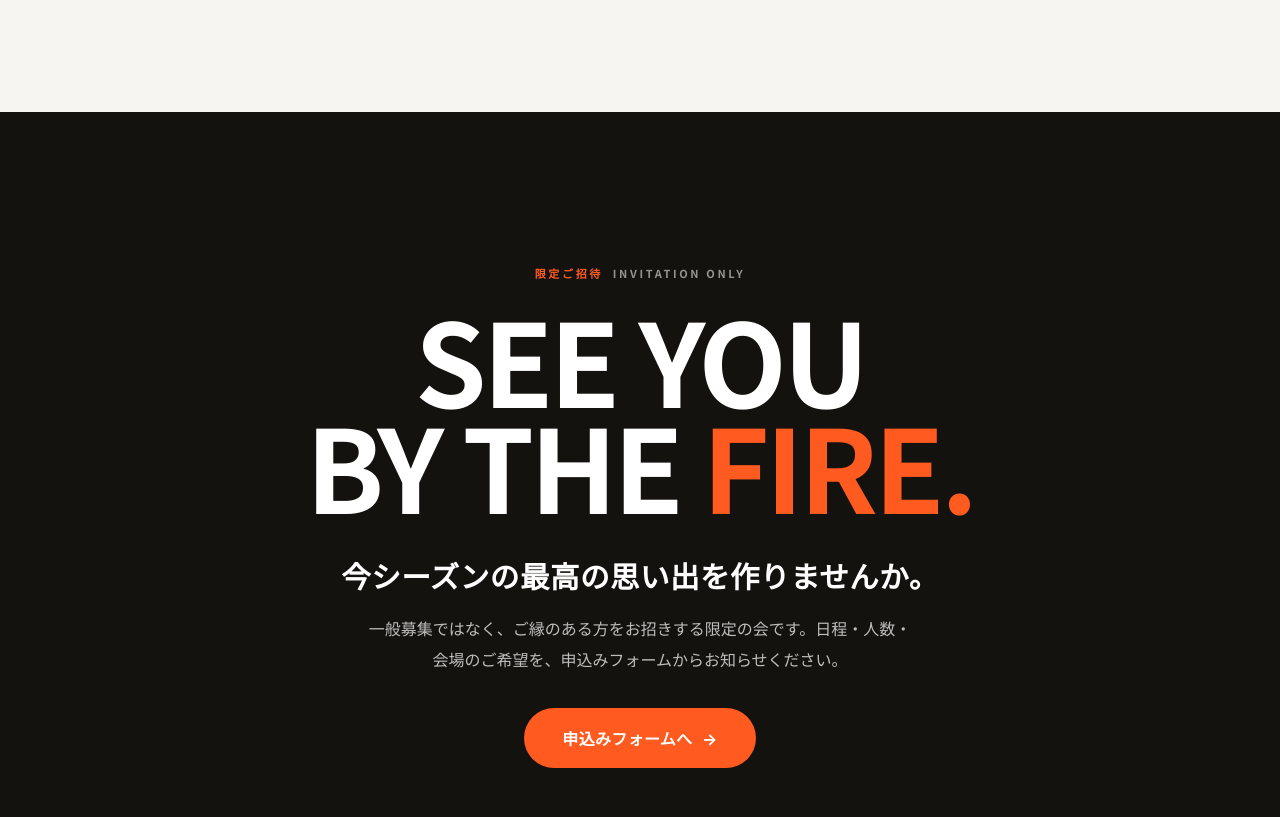
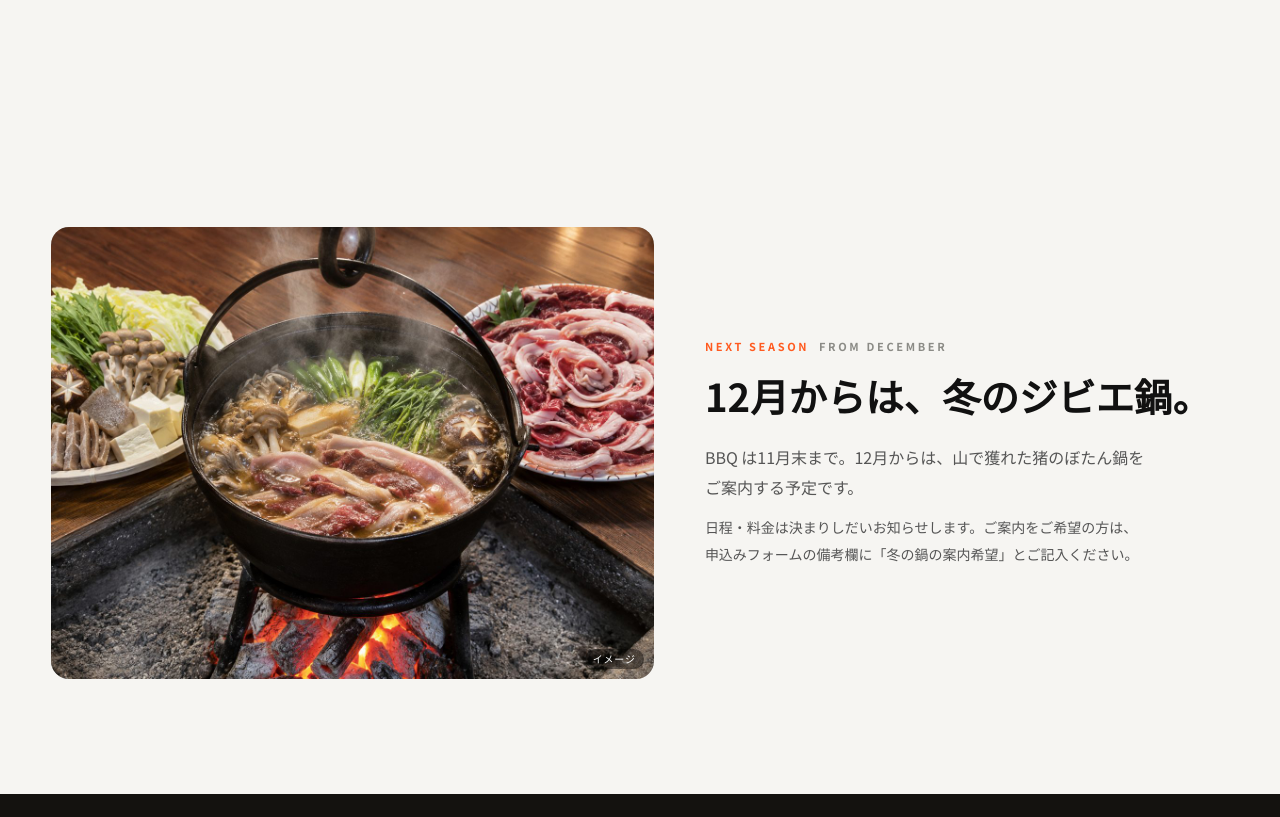
Before and after one commit to azurworks/root-x-bbq, a plain HTML site: page index.html in a window 1280 px wide. Shown: the part 11183-12000 px from the top of the page. Drawn offline with Linux system fonts and the light colour scheme; a web font is replaced by a local one.

Commit message:
Add files via upload

```diff
--- a/index.html
+++ b/index.html
@@ -211,6 +211,16 @@ section{padding-block:var(--pad)}
 .tags{display:flex;flex-wrap:wrap;gap:8px;margin-top:16px}
 .tags span{border:1px solid var(--line);border-radius:999px;padding:3px 14px;font-size:13px;color:var(--sub);white-space:nowrap}
 @media(max-width:820px){.stays{grid-template-columns:minmax(0,1fr);gap:44px}}
+
+/* ===== 次の季節（冬の鍋） ===== */
+.next{display:grid;grid-template-columns:minmax(0,1.15fr) minmax(0,1fr);gap:clamp(28px,4vw,64px);align-items:center}
+.next .ph{aspect-ratio:4/3}
+.next .cap{display:block;margin-bottom:12px}
+.next h2{font-size:clamp(26px,3vw,40px);line-height:1.45;margin-bottom:18px}
+.next p{color:var(--sub)}
+.next p+p{margin-top:12px}
+.next .note{font-size:14px}
+@media(max-width:820px){.next{grid-template-columns:minmax(0,1fr)}}
 
 /* ===== 06 料金 ===== */
 .plans{display:grid;grid-template-columns:repeat(2,minmax(0,1fr));gap:14px}
@@ -778,6 +788,19 @@ p, li, dd, td { text-wrap: pretty; }
   </div>
 </section>
 
+<!-- ============ 次の季節（2026-11-18 オーナー指示・写真はオーナー提供） ============ -->
+<section class="soft" id="winter">
+  <div class="wrap next">
+    <div class="ph"><img src="img/winter-nabe.jpg" alt="炭火にかけた鉄鍋で煮える猪肉と野菜の鍋（イメージ写真）" loading="lazy" width="1280" height="960"><span class="im">イメージ</span></div>
+    <div>
+      <span class="cap"><b>Next Season</b>From December</span>
+      <h2>12月からは、冬の&#8203;ジビエ鍋。</h2>
+      <p>BBQ は11月末まで。&#8203;12月からは、山で&#8203;獲れた猪の&#8203;ぼたん鍋を&#8203;ご案内する&#8203;予定です。</p>
+      <p class="note">日程・料金は&#8203;決まりしだい&#8203;お知らせします。&#8203;ご案内を&#8203;ご希望の方は、&#8203;申込みフォームの&#8203;備考欄に「冬の鍋の&#8203;案内希望」と&#8203;ご記入ください。</p>
+    </div>
+  </div>
+</section>
+
 <!-- ============ 締め ============ -->
 <section class="deep final" id="apply">
   <div class="wrap">
```
Also changed, not shown: img/winter-nabe.jpg (added), llms.txt.
